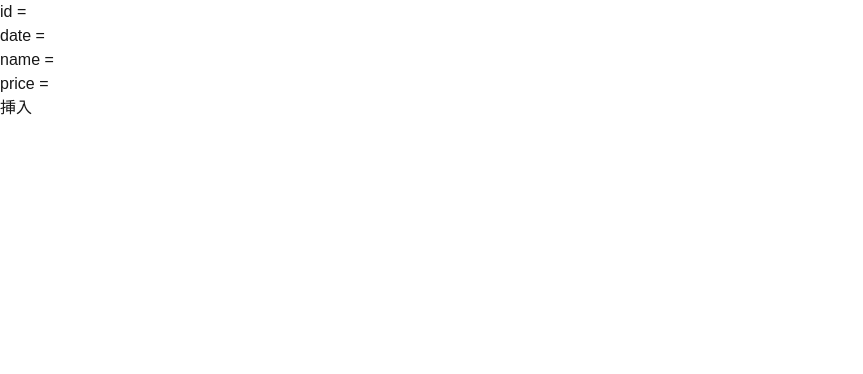
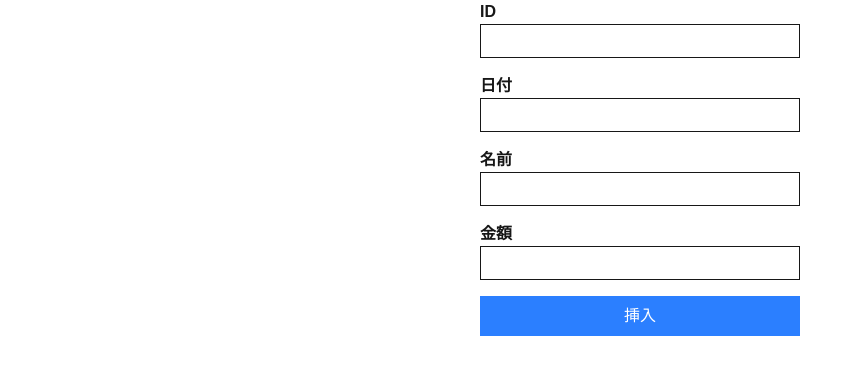
Before and after one commit to mHayashi-1001/kakeibo, a Next.js app in the folder project/: page /confirm in a window 1280 px wide. Shown: the top 374 px of the page, without its empty margins (0-863 px from the left). Built offline with nearby package versions, Linux system fonts and the light colour scheme.

Commit message:
画面を見やすく

```diff
--- a/project/src/app/api/insert/route.ts
+++ b/project/src/app/api/insert/route.ts
@@ -41,6 +41,14 @@ export async function POST(request: Request) {
     : new Date().toISOString();
 
   try {
+    // idの重複チェック
+    const existing = await sql`SELECT id FROM item WHERE id = ${id}`;
+    if (existing.length > 0) {
+      return NextResponse.json({
+        success: false,
+        error: "同じIDが既に存在します(よくない)",
+      });
+    }
     await sql`
       INSERT INTO item (id, date, name, price)
       VALUES (${id}, ${date}, ${name}, ${price})
--- a/project/src/app/confirm/page.tsx
+++ b/project/src/app/confirm/page.tsx
@@ -1,4 +1,12 @@
 "use client";
+
+const styles = {
+  form: "max-w-xs mx-auto space-y-4",
+  input: "w-full border px-2 py-1",
+  label: "block font-bold",
+  button: "w-full bg-blue-500 text-white py-2",
+};
+
 import React, { useState } from "react";
 
 export default function Confirm() {
@@ -32,7 +40,6 @@ export default function Confirm() {
     setMessage(
       data.success ? "送信成功！" : `エラー発生: ${data.error ?? "謎"}`
     );
-
     // 送信成功時はフォームをクリア
     if (data.success) {
       setForm({ id: "", date: "", name: "", price: "" });
@@ -41,29 +48,52 @@ export default function Confirm() {
 
   return (
     // フォーム：onSubmitでhandleSubmitが呼び出し
-    <form onSubmit={handleSubmit}>
-      id = <input name="id" value={form.id} onChange={handleChange} /> <br />
-      date = <input
+    <form onSubmit={handleSubmit} className={styles.form}>
+      <label className={styles.label} htmlFor="id">
+        ID
+        <input
+          id="id"
+          name="id"
+          value={form.id}
+          onChange={handleChange}
+          className={styles.input}
+        />
+      </label>
+      <label className={styles.label} htmlFor="date">
+        日付
+        <input
+          id="date"
           name="date"
           value={form.date}
           onChange={handleChange}
-      />{" "}
-      <br />
-      name = <input
+          className={styles.input}
+        />
+      </label>
+      <label className={styles.label} htmlFor="name">
+        名前
+        <input
+          id="name"
           name="name"
           value={form.name}
           onChange={handleChange}
-      />{" "}
-      <br />
-      price = <input
+          className={styles.input}
+        />
+      </label>
+      <label className={styles.label} htmlFor="price">
+        金額
+        <input
+          id="price"
           name="price"
           value={form.price}
           onChange={handleChange}
-      />{" "}
-      <br />
+          className={styles.input}
+        />
+      </label>
       {/* フォーム送信：handleSubmit呼び出し */}
-      <button type="submit">挿入</button>
-      <div>{message}</div>
+      <button type="submit" className={styles.button}>
+        挿入
+      </button>
+      <div className="text-center mt-2">{message}</div>
     </form>
   );
 }
```
Lines whose indentation alone changed are shown as unchanged.
